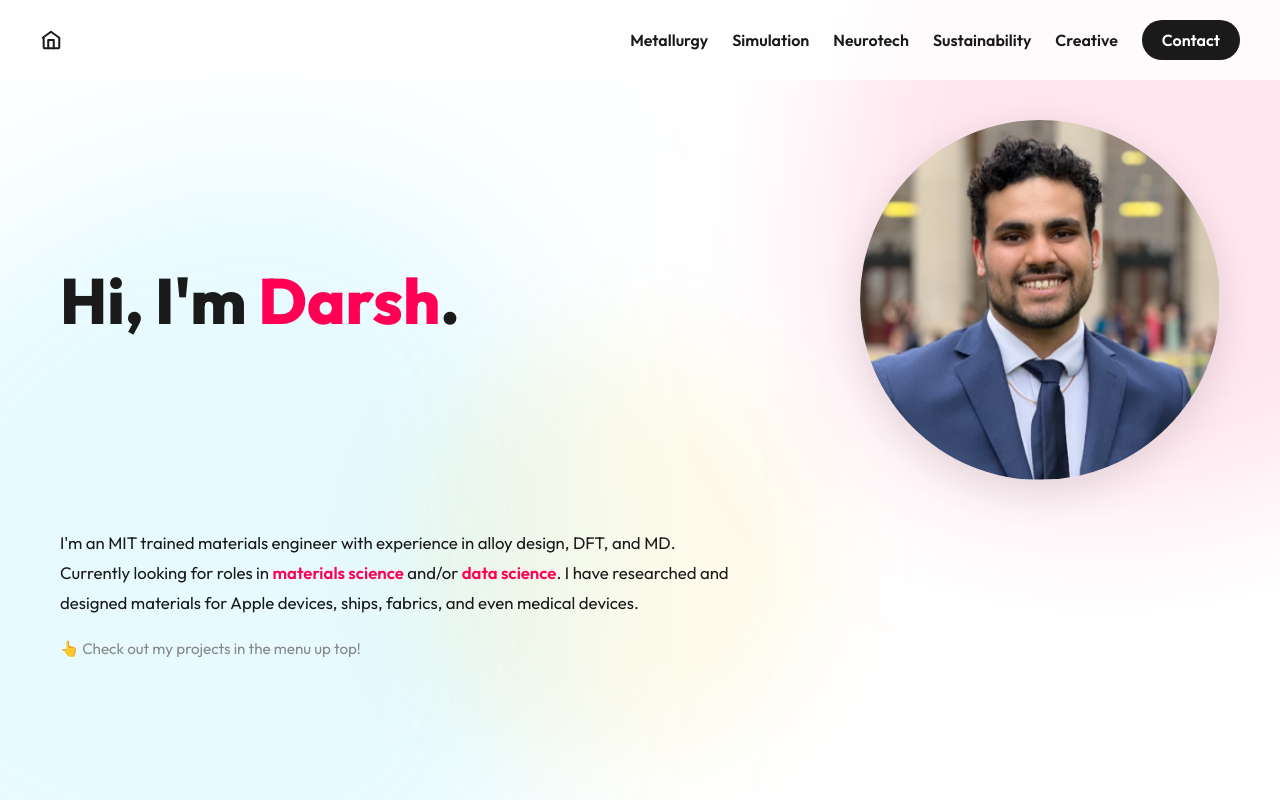
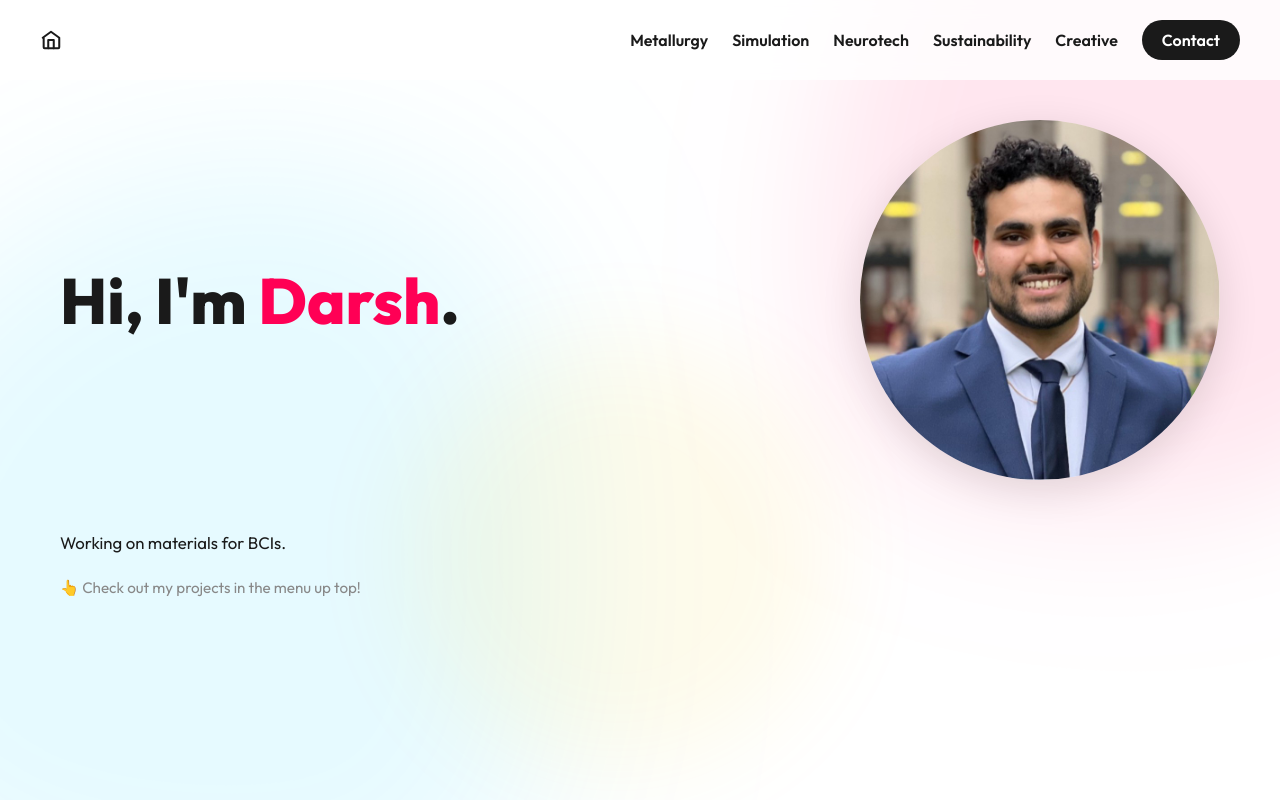
Before and after one commit to darsh-grewal/darsh-grewal.github.io, a React (Vite) app: page / in a window 1280 px wide. Built offline with nearby package versions, Linux system fonts and the light colour scheme.

Commit message:
I got a job (W)
Updated personal description to focus on current work in BCIs.

```diff
--- a/src/pages/Home.jsx
+++ b/src/pages/Home.jsx
@@ -32,10 +32,7 @@ const Home = () => {
                 transition={{ delay: 0.3 }}
                 style={{ fontSize: '1.05rem', lineHeight: '1.8', color: 'var(--color-text)', maxWidth: '680px', margin: '32px 0 0 0' }}
             >
-                I'm an MIT trained materials engineer with experience in alloy design, DFT, and MD. Currently looking for roles in{' '}
-                <span style={{ color: 'var(--color-paint-1)', fontWeight: 600 }}>materials science</span> and/or{' '}
-                <span style={{ color: 'var(--color-paint-1)', fontWeight: 600 }}>data science</span>.
-                I have researched and designed materials for Apple devices, ships, fabrics, and even medical devices.
+                Working on materials for BCIs.
             </motion.p>
 
             {/* Nudge to projects */}
```
